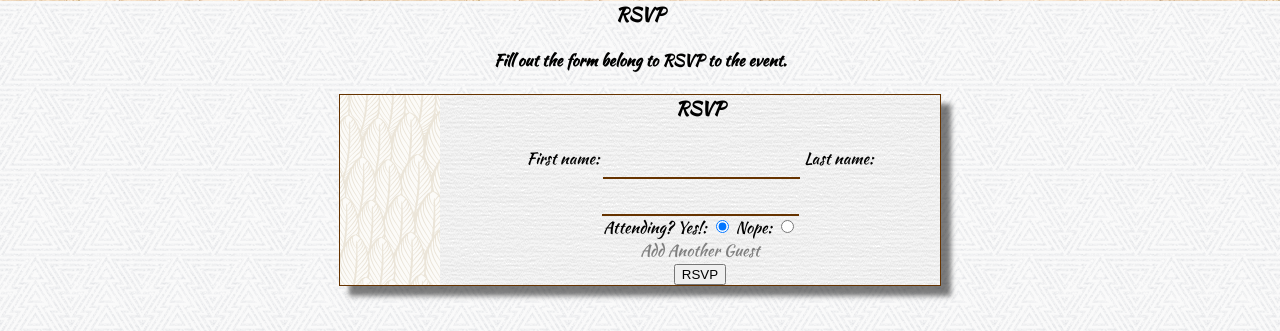
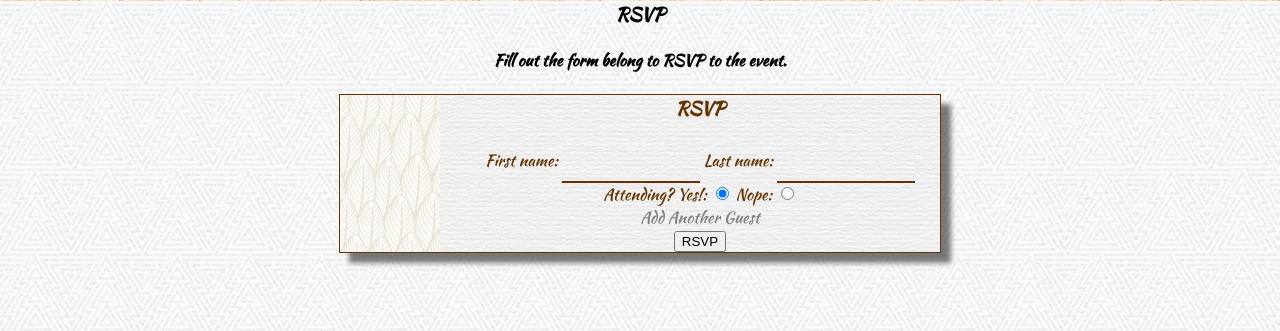
Before and after one commit to nperri6/molly_nick, a Rails app: page / in a window 1280 px wide; the page is wider, and only the part inside the window is pictured. Shown: the part 6169-6500 px from the top of that part. Run offline with Rails 7, Linux system fonts and the light colour scheme; style sheets or scripts are compiled from the project's sources; some libraries are stand-ins or nearby versions.

Commit message:
Update coloring and fonts

```diff
--- a/app/assets/stylesheets/rsvp.scss
+++ b/app/assets/stylesheets/rsvp.scss
@@ -1,6 +1,7 @@
 #rsvp-container {
   text-align: center;
   font-family: 'Kaushan Script', cursive;
+
 
 }
 
@@ -12,6 +13,7 @@
 #rsvp-form-container {
   margin: 0 auto;
   width: 600px;
+  color: #663300;
   border: 1px solid #663300;
   background: image-url('paper.png');
   display: table;
@@ -28,6 +30,8 @@
   padding: 10px;
   border: none;
   border-bottom: solid 2px #663300;
+  color: #663300;
+  font-family: 'Kaushan Script', cursive;
   transition: border 0.3s;
   background: image-url('paper.png');
 }
```
